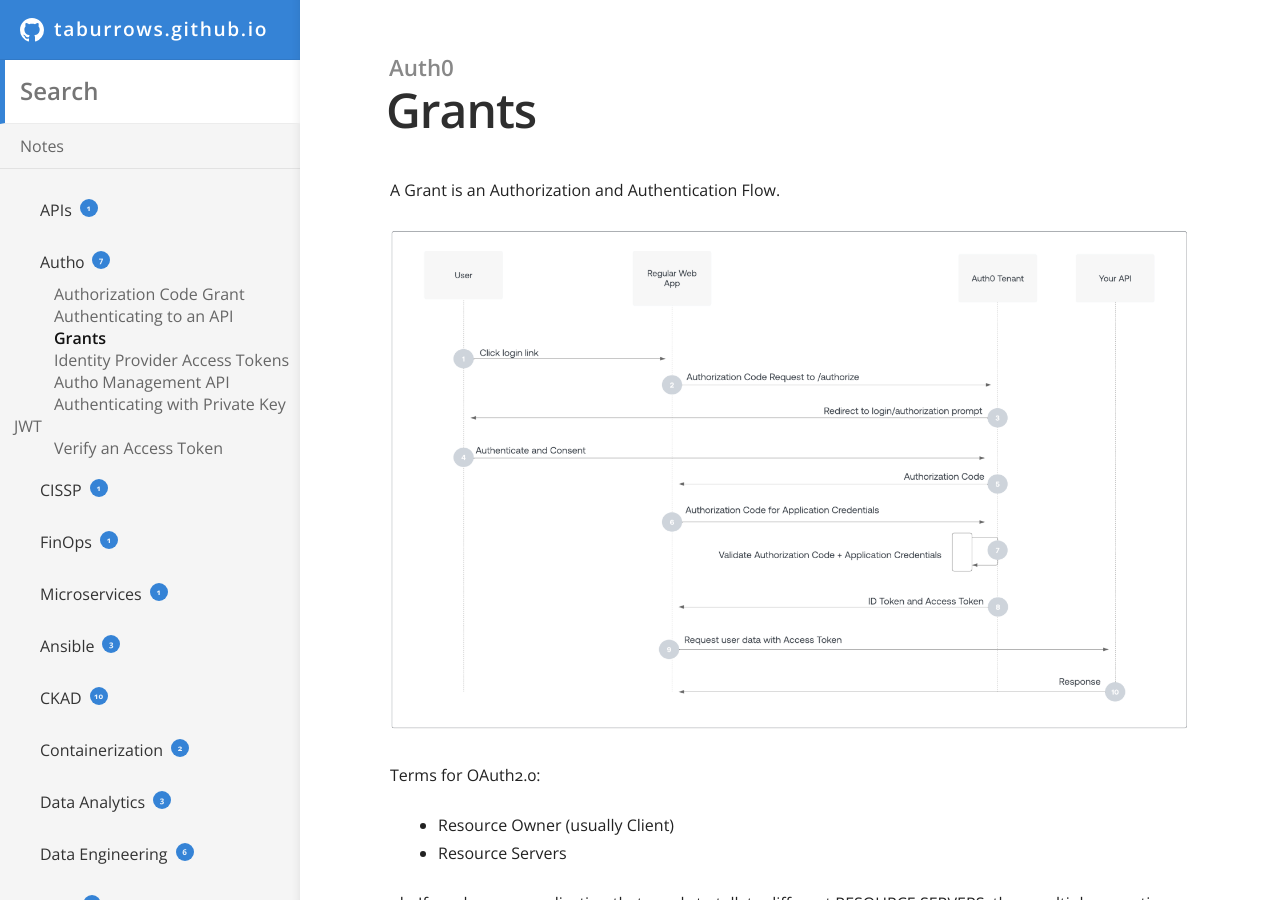
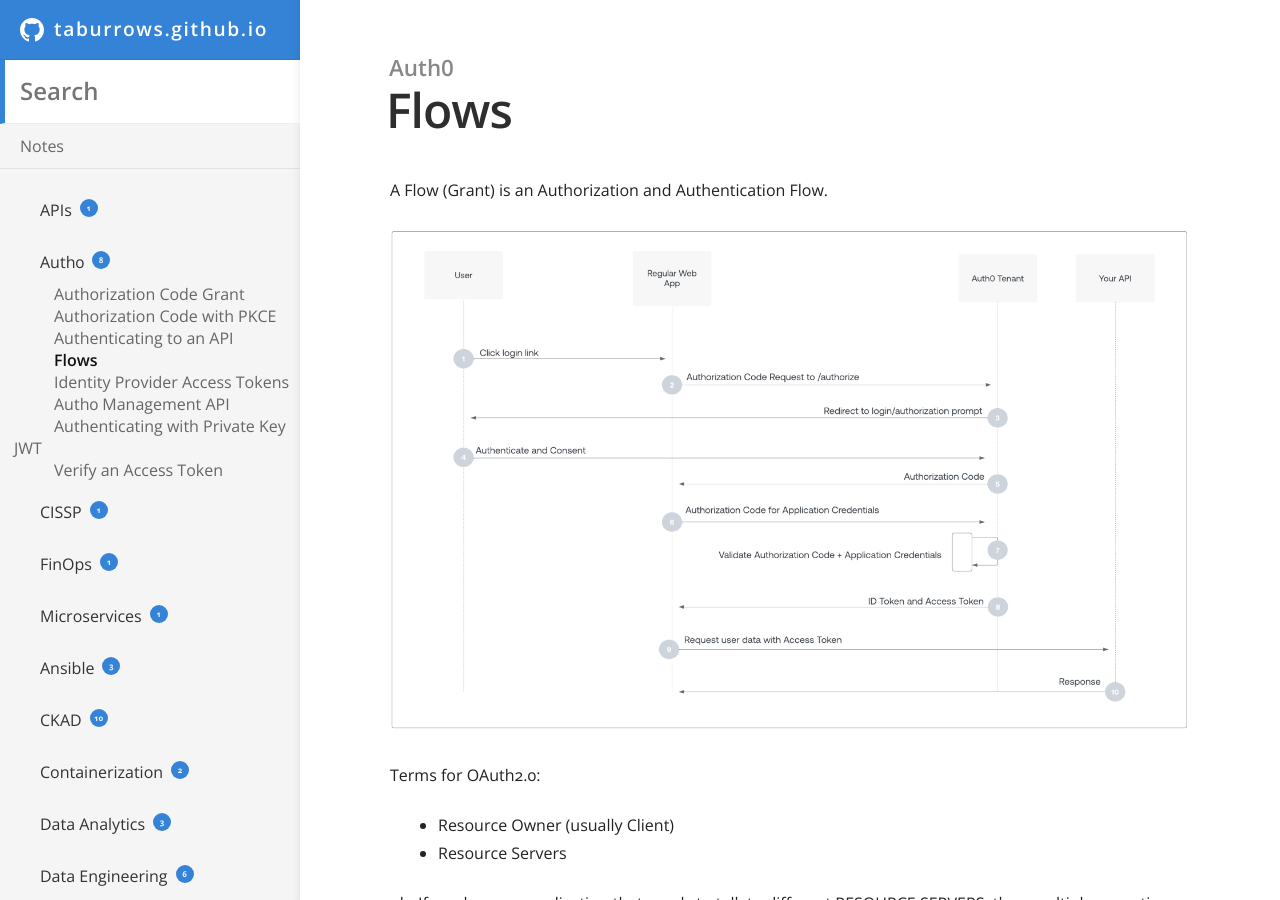
Before and after one commit to TABurrows/taburrows.github.io, a Jekyll site: the page built from _docs/Auth0/flows.md, in a window 1280 px wide and 900 px high. Built offline with Jekyll 4.4.1, drawn with Linux system fonts in a browser that asks for light colours.

Commit message:
Added Auth Code Flow with PKCE

```diff
--- a/_docs/Auth0/grants.md
+++ b/_docs/Auth0/flows.md
@@ -1,10 +1,10 @@
 ---
-title: Grants
+title: Flows
 category: Auth0
 order: 1
 ---
 
-A Grant is an Authorization and Authentication Flow.
+A Flow (Grant) is an Authorization and Authentication Flow.
 
 
 ![OAuth2.0 - Authorization Code Flow](/images/AUTH0/AUTH-CODE-FLOW.png)
```
Also changed, not shown: _docs/Auth0/auth-code-w-pkce.md (added, +6 -0 lines).
